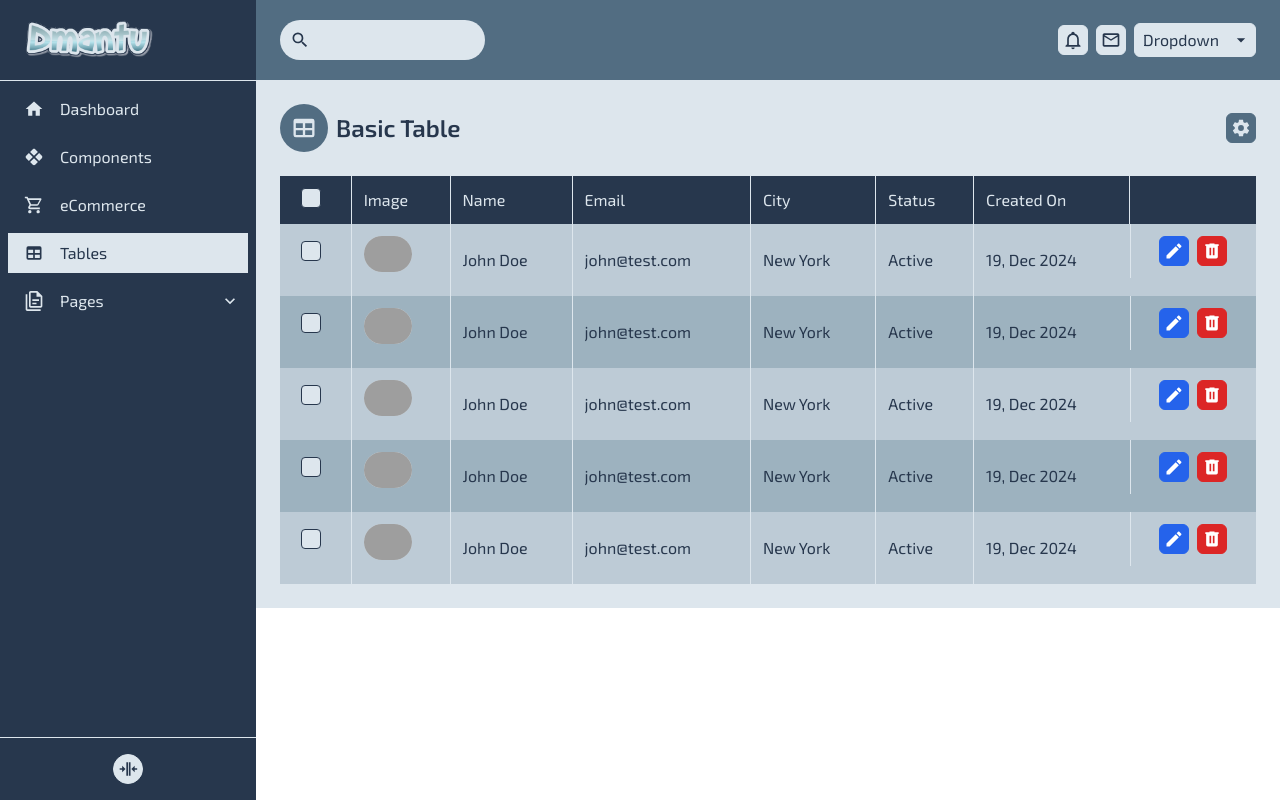
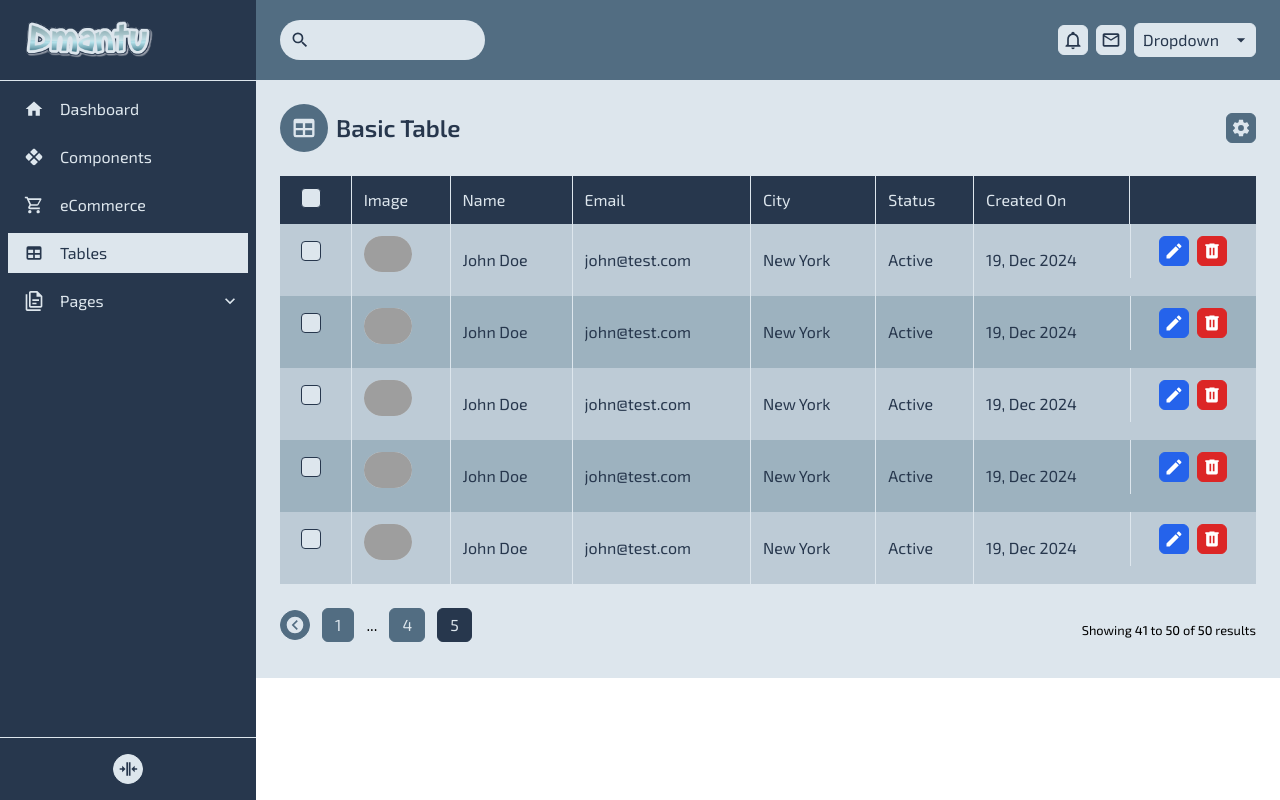
Before and after one commit to vishalkanani99/dmantu-admin, a Vue app: page /tables in a window 1280 px wide. Built offline with nearby package versions, Linux system fonts and the light colour scheme; grey boxes are pictures that could not be loaded.

Commit message:
added: paggination component

```diff
--- /dev/null
+++ b/src/components/Pagination.vue
@@ -0,0 +1,139 @@
+<script setup>
+import { computed } from 'vue';
+import { mdiChevronRightCircle, mdiChevronLeftCircle } from '@mdi/js';
+import Button from './Button.vue';
+
+const props = defineProps({
+  limit: {
+    type: [String, Number],
+    default: 10
+  },
+  modelValue: {
+    type: Number,
+    default: 1
+  },
+  recordsTotal: {
+    type: Number,
+    default: null
+  },
+  afterDots: {
+    type: Number,
+    default: 1
+  },
+  beforeDots: {
+    type: Number,
+    default: 1
+  },
+  color: {
+    type: String,
+    default: "theme",
+  },
+  activeColor: {
+    type: String,
+    default: "theme-dark",
+  },
+});
+
+const emit = defineEmits(['update:modelValue']);
+
+const activePage = computed({
+  get: () => props.modelValue,
+  set: (value) => {
+      emit('update:modelValue', value);
+  }
+});
+const limit = computed(() => parseInt(props.limit));
+
+const pagination = computed(() => {
+  let paginate = Math.ceil(props.recordsTotal / limit.value);
+  return paginate;
+});
+
+const showingFrom = computed(() => {
+  return ( (activePage.value * limit.value) - limit.value) + 1;
+});
+
+const showingTo = computed(() => {
+  if(activePage.value * limit.value >= props.recordsTotal){
+      return props.recordsTotal;
+  }
+  return (activePage.value * limit.value);
+});
+
+const loadPage = (page) => {
+  activePage.value = page;
+}
+
+</script>
+
+<template>
+  <div>
+    <div class="flex flex-col md:flex-row md:justify-between items-center" v-if="limit">
+      <div class="flex items-center flex-wrap justify-start" v-if="pagination > 1">
+        <Button
+          v-if="activePage > 1"
+          class="mr-3 last:mr-0 mb-3"
+          :iconPath="mdiChevronLeftCircle"
+          :color="color"
+          rounded
+          @click="loadPage(activePage - 1)"
+        />
+        <template  v-for="n in pagination" :key="n">
+          <Button
+            v-if="n === 1"
+            class="mr-3 last:mr-0 mb-3"
+            :color="activePage == n ? activeColor : color"
+            @click="loadPage(n)"
+          >
+            <span class="px-2">{{ n }}</span>
+          </Button>
+          <span
+            v-if="n !== 1 && n !== pagination  && n === (activePage - beforeDots - 1)"
+            class="mr-3 last:mr-0 mb-3"
+          >
+            ...
+          </span>
+          <Button
+            v-if="(n >= (activePage - beforeDots) && n <= (activePage + afterDots)) && n !== 1 && n !== pagination"
+            class="mr-3 last:mr-0 mb-3"
+            :color="activePage == n ? activeColor : color"
+            @click="loadPage(n)"
+          >
+            <span class="px-2">{{ n }}</span>
+          </Button>
+          <span
+            v-if="n !== 1 && n !== pagination  && n === (activePage + afterDots + 1)"
+            class="mr-3 last:mr-0 mb-3"
+          >
+            ...
+          </span>
+          <Button
+            v-if="pagination === n"
+            class="mr-3 last:mr-0 mb-3"
+            :color="activePage == n ? activeColor : color"
+            @click="loadPage(n)"
+          >
+            <span class="px-2">{{ n }}</span>
+          </Button>
+        </template>
+        <Button
+          v-if="activePage < pagination"
+          class="mr-3 last:mr-0 mb-3"
+          :iconPath="mdiChevronRightCircle"
+          :color="color"
+          rounded
+          @click="loadPage(activePage + 1)"
+        />
+      </div>
+        <small v-if="recordsTotal">
+          Showing
+          <span class="font-medium">{{showingFrom}}</span>
+          to
+          <span class="font-medium">{{showingTo}}</span>
+          of
+          <span class="font-medium">{{recordsTotal}}</span>
+          results
+        </small>
+    </div>
+  </div>
+</template>
--- a/src/pages/tables.vue
+++ b/src/pages/tables.vue
@@ -1,10 +1,13 @@
 <script setup>
+import { ref } from 'vue';
 import { mdiTable, mdiCog, mdiTrashCan, mdiPencil } from '@mdi/js';
 import SectionTitle from '../components/SectionTitle.vue';
 import Button from '../components/Button.vue';
 import FieldOption from '../components/FieldOption.vue';
 import Avatar from '../components/Avatar.vue';
+import Pagination from '../components/Pagination.vue';
 
+const activePage = ref(5);
 </script>
 <template>
   <div class="space-y-6">
@@ -117,5 +120,6 @@ import Avatar from '../components/Avatar.vue';
         </tr>
       </tbody>
     </table>
+    <Pagination v-model="activePage" :recordsTotal="50"/>
   </div>
 </template>
```
